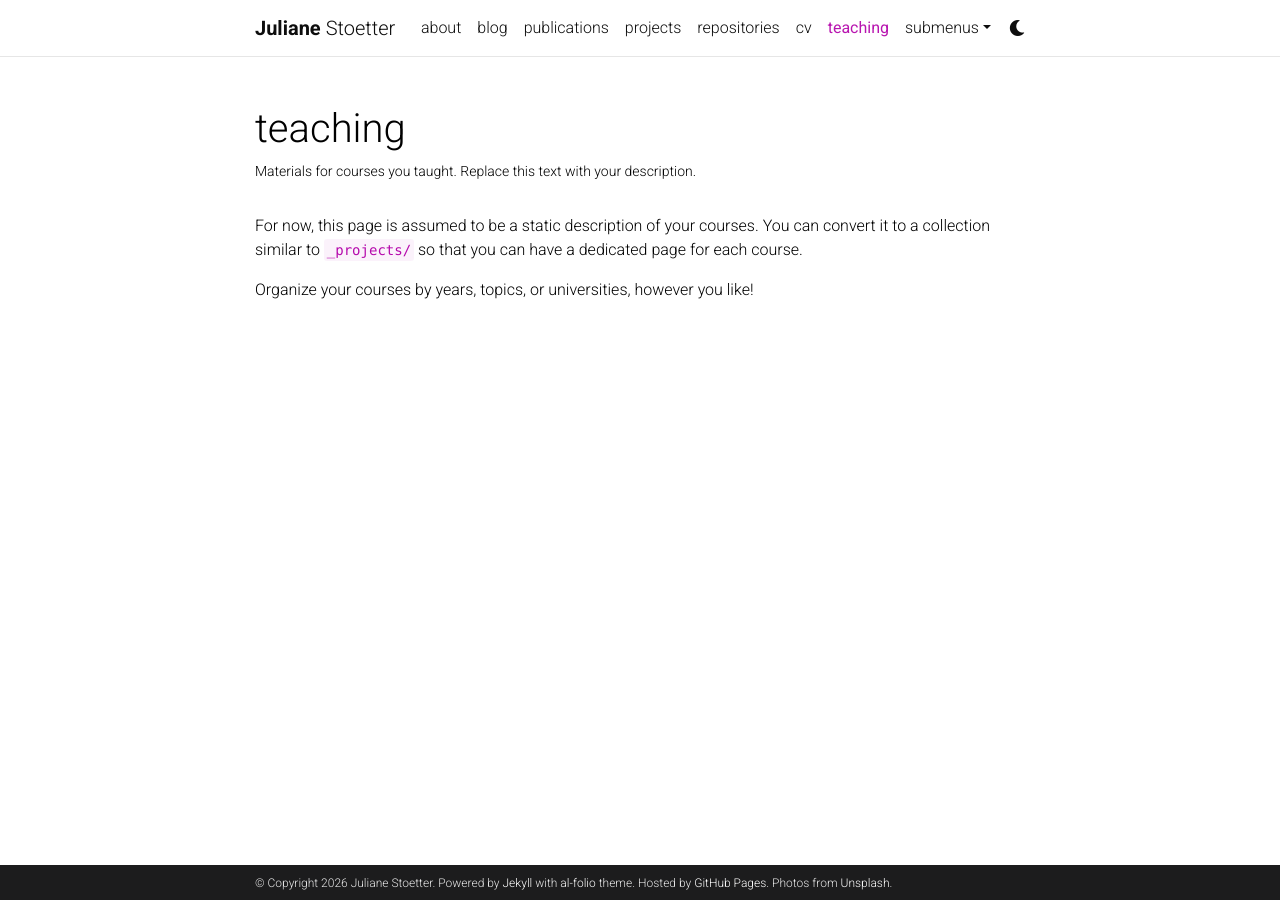
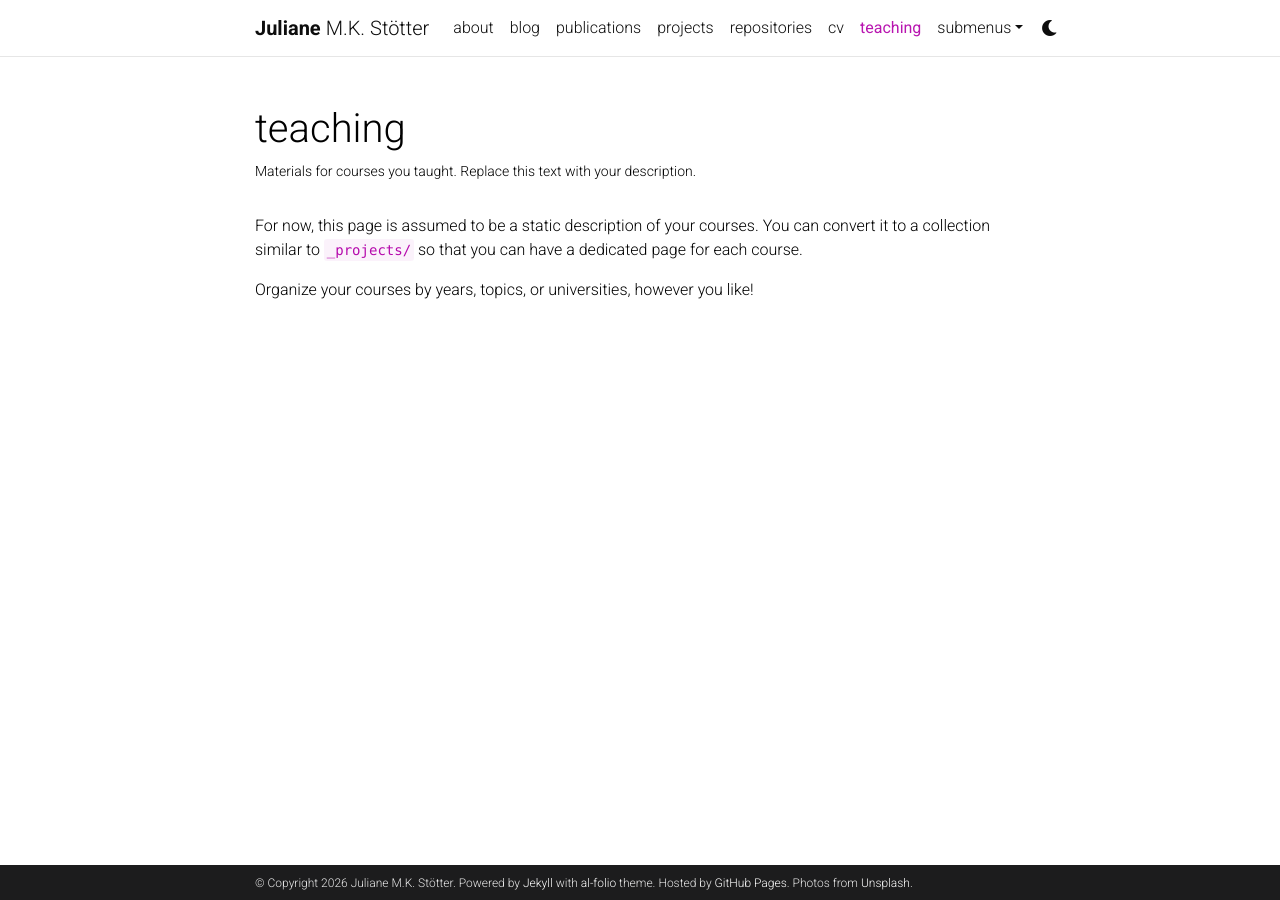
Before and after one commit to julianestoetter/website, a Jekyll site: the page built from _pages/teaching.md, in a window 1280 px wide. Built offline with Jekyll 4.4.1, drawn with Linux system fonts in a browser that asks for light colours; comment, search, counter and statistics services are not loaded; a style sheet for code colours, icons or effects is not loaded.

Commit message:
Update _config.yml

```diff
--- a/_config.yml
+++ b/_config.yml
@@ -4,7 +4,8 @@
 
 title: blank # the website title (if blank, full name will be used instead)
 first_name: Juliane
-last_name: Stoetter
+middle_name: M.K.
+last_name: "Stötter"
 email: juliane.m.k.stoetter@ntnu.no
 description: > # the ">" symbol means to ignore newlines until "footer_text:"
   A simple, whitespace theme for academics. Based on [*folio](https://github.com/bogoli/-folio) design.
```
